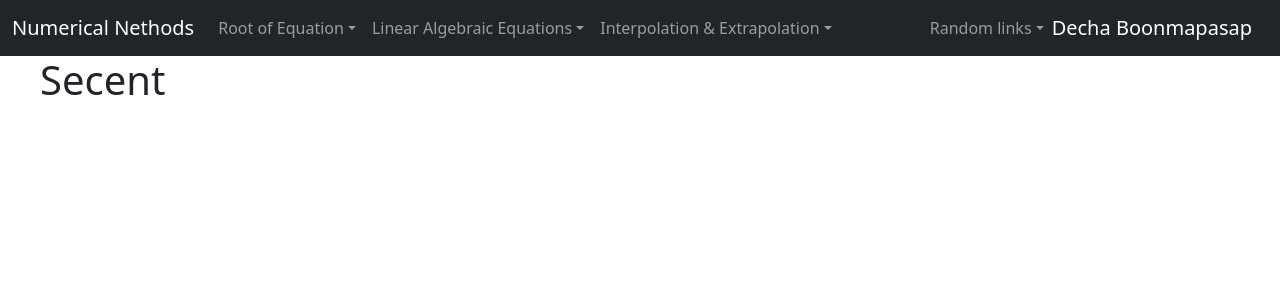
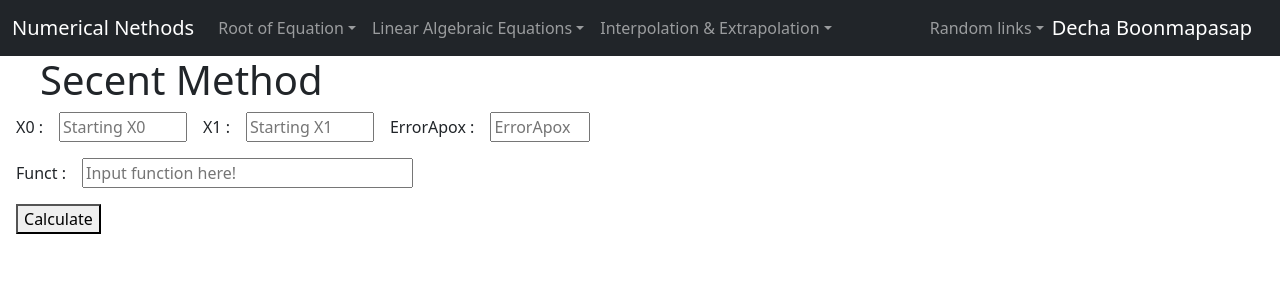
Before and after one commit to biggies-desu/Numerical-Method, a React (Create React App) app: page /Secent in a window 1280 px wide. Shown: the top 300 px of the page. Built offline with nearby package versions, Linux system fonts and the light colour scheme.

Commit message:
secent done 10/23/2022

```diff
--- a/src/Home.js
+++ b/src/Home.js
@@ -4,14 +4,14 @@ const Home = () => {
     return <div><div class="container">
             <div class="text-center mt-5">
                     <div class="text-center fw-bold text-dark position-absolute top-50 start-50 translate-middle fs-5">
-                        <p>&#128514;&#128514;&#128514;&#128514;&#128514;&#128514;</p>
+                        <p></p>
                         <p>Numerical Method</p>
                         <p>By</p>
-                        <p>Biggies-desu</p>
+                        <p>TechnicalMaid</p>
                         <p>&#128151;&#128151;&#128151;&#128151;&#128151;&#128151;</p>
                         <p></p>
                         <button type="button" class="top-50 start-50 fs-6" align="center">
-                        <a href="https://www.youtube.com/watch?v=OyDyOweu-PA">Polish cow</a>
+                        <a href="https://www.youtube.com/watch?v=OyDyOweu-PA">random polish song</a>
                         </button>
                     </div>
                 </div>
--- a/src/Root-of-Equation/Newton.js
+++ b/src/Root-of-Equation/Newton.js
@@ -13,13 +13,13 @@ class Newton extends React.Component
         this.handleSubmit = this.handleSubmit.bind(this)
     }
 
-    OnepointCalcFunction(X0,ErrorApox,Funct)
+    NewtonCalcFunction(X0,ErrorApox,Funct)
     {
-        function fx(x)
+        function fx(x) //if this x = 3
         {
-            const exprfx = math.parse(Funct)
+            const exprfx = math.parse(Funct) //turning this from string into math expression
             console.log("test = "+exprfx.evaluate({x: x}));
-            return exprfx.evaluate({x: x});
+            return exprfx.evaluate({x: x}); //replace any x in math expression with input(x)
         }
         function fxprime(x)
         {
@@ -35,23 +35,22 @@ class Newton extends React.Component
         var ErrorApox_Answer=10000000; //set as default
         var inputerrorapox = parseFloat(ErrorApox)
 
-        render("fx = "+math.parse(Funct))
-        render("gx = "+math.derivative(math.parse(Funct),'x'))
+
 
         if(x0!=null && Funct!=null && inputerrorapox!=null)
         {
-        while(ErrorApox_Answer>inputerrorapox)
-        {
+          render("fx = "+math.parse(Funct))
+          render("gx = "+math.derivative(math.parse(Funct),'x'))
+          while(ErrorApox_Answer>inputerrorapox)
+          {
 
             deltaX = ((-fx(x0))/(fxprime(x0)));
             x0 = x0+deltaX;
             ErrorApox_Answer = Math.abs((deltaX)/x0)*100;
             i++;
-
             render("X = "+x0.toFixed(6)+" Errorapox = "+ErrorApox_Answer.toFixed(6)+" at iteration #"+i)
-
-        }
-        return "X="+x0+" at Iteration = "+i;
+          }
+          return "X="+x0+" at Iteration = "+i;
         }
         return "Input X,ErrorApox and Function first!!"
     }
@@ -60,7 +59,7 @@ class Newton extends React.Component
     handleSubmit(event){
         const {X0,ErrorApox,Funct} = this.state
 
-        const xm = this.OnepointCalcFunction(X0,ErrorApox,Funct)
+        const xm = this.NewtonCalcFunction(X0,ErrorApox,Funct)
         event.preventDefault()
         console.log("X = "+X0)   //console log for debugging
         console.log("Function = "+Funct)
--- a/src/Root-of-Equation/Secent.js
+++ b/src/Root-of-Equation/Secent.js
@@ -1,6 +1,125 @@
-const Secent = () =>
+import { render } from "@testing-library/react";
+import React,{ Component } from 'react'
+import { useState } from 'react'
+const math = require('mathjs');
+
+class Secent extends React.Component
 {
-    return <h1>&emsp;Secent</h1>
-}
+    constructor(props)
+    {
+        super(props)
+        this.state = {X0:'',X1:'',ErrorApox:'',func:''}
+        this.handleChange = this.handleChange.bind(this)
+        this.handleSubmit = this.handleSubmit.bind(this)
+    }
+
+    SecentCalcFunction(X0,X1,ErrorApox,Funct)
+    {
+        function fx(x) //if this x = 3
+        {
+            const exprfx = math.parse(Funct) //turning this from string into math expression
+            console.log("test = "+exprfx.evaluate({x: x}));
+            return exprfx.evaluate({x: x}); //replace any x in math expression with input(x)
+        }
+
+        var i = 0;
+        var x0 = parseFloat(X0);
+        var x1 = parseFloat(X1)
+        var deltaX;
+        var ErrorApox_Answer=10000000; //set as default
+        var inputerrorapox = parseFloat(ErrorApox)
+
+
+
+        if(x0!=null && x1!=null && Funct!=null && inputerrorapox!=null)
+        {
+          render("fx = "+math.parse(Funct))
+          while(ErrorApox_Answer>inputerrorapox)
+          {
+
+            deltaX = ((-fx(x1))*(x0-x1))/(fx(x0)-(fx(x1)));
+            x0 = x1;
+            x1 = x1+deltaX;
+            ErrorApox_Answer = Math.abs((deltaX)/x1)*100;
+            i++;
+            render("X = "+x0.toFixed(6)+" Errorapox = "+ErrorApox_Answer.toFixed(6)+" at iteration #"+i)
+          }
+          return "X="+x0+" at Iteration = "+i;
+        }
+        return "Input X,ErrorApox and Function first!!"
+    }
+
+
+    handleSubmit(event){
+        const {X0,X1,ErrorApox,Funct} = this.state
+
+        const xm = this.SecentCalcFunction(X0,X1,ErrorApox,Funct)
+        event.preventDefault()
+        console.log("X0 = "+X0)   //console log for debugging
+        console.log("X1 = "+X1)
+        console.log("Function = "+Funct)
+        console.log("Errorapox = "+ErrorApox)
+        render(xm)
+
+
+    }
+
+    handleChange(event)
+    {this.setState({
+        [event.target.name] : event.target.value
+        })
+    }
+
+    render(){
+        return(
+          <form onSubmit={this.handleSubmit}>
+            <div>
+                <h1>&emsp;Secent Method&emsp;</h1>
+              <label htmlFor='X0'>&emsp;X0 :&emsp;</label>
+              <input
+                name='X0'
+                placeholder='Starting X0'
+                value = {this.state.X0}
+                onChange={this.handleChange}
+                size='8'
+              />
+              <label htmlFor='X1'>&emsp;X1 :&emsp;</label>
+              <input
+                name='X1'
+                placeholder='Starting X1'
+                value = {this.state.X1}
+                onChange={this.handleChange}
+                size='8'
+              />
+              <label htmlFor='ErrorApox'>&emsp;ErrorApox :&emsp;</label>
+              <input
+                name='ErrorApox'
+                placeholder='ErrorApox'
+                value={this.state.ErrorApox}
+                onChange={this.handleChange}
+                size='5'
+              />
+              </div>
+              <p></p>
+              <div>
+              <label htmlFor='Funct'>&emsp;Funct :&emsp;</label>
+              <input
+                name='Funct'
+                placeholder='Input function here!'
+                value={this.state.Funct}
+                onChange={this.handleChange}
+                size='30'
+              />
+            </div>
+            <p></p>
+            <div>
+            &emsp;<button>Calculate</button>
+            </div>
+          </form>
+        )
+      }
+    }
+
+
 
 export default Secent
```
